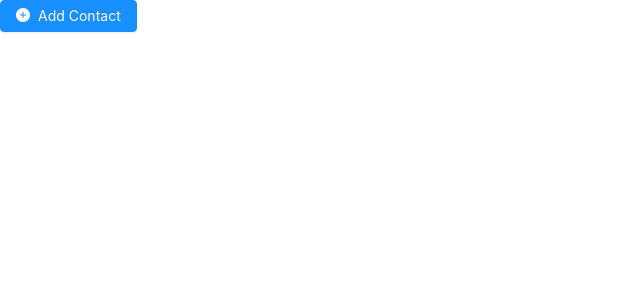
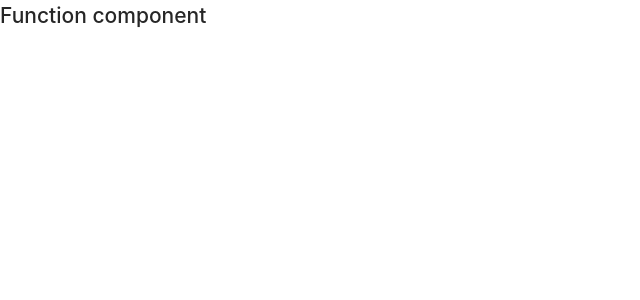
Before and after one commit to Gagandeep-Kaur-01/Contact_Management_System, a React (Create React App) app: page / in a window 1280 px wide. Shown: the top 300 px of the page, without its empty margins (0-640 px from the left). Built offline with nearby package versions, Linux system fonts and the light colour scheme.

Commit message:
created 'App.js' as function component and imported it

```diff
--- /dev/null
+++ b/src/App.js
@@ -0,0 +1,16 @@
+import React, { Fragment } from 'react'
+import './App.css';
+
+function App() {
+
+  return (
+    <Fragment>
+
+        <h2> Function component</h2>
+
+    </Fragment>
+
+  );
+}
+
+export default App;
--- a/src/index.js
+++ b/src/index.js
@@ -1,7 +1,7 @@
 import React from 'react';
 import ReactDOM from 'react-dom';
 import './index.css';
-import App from './App_class';
+import App from './App';
 import reportWebVitals from './reportWebVitals';
 
 ReactDOM.render(
```
